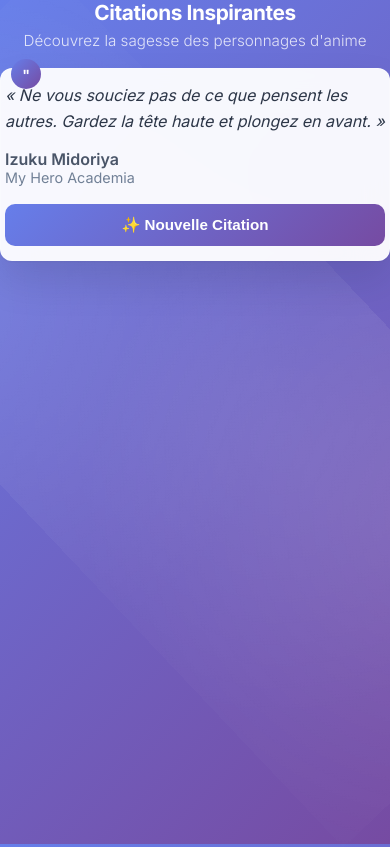
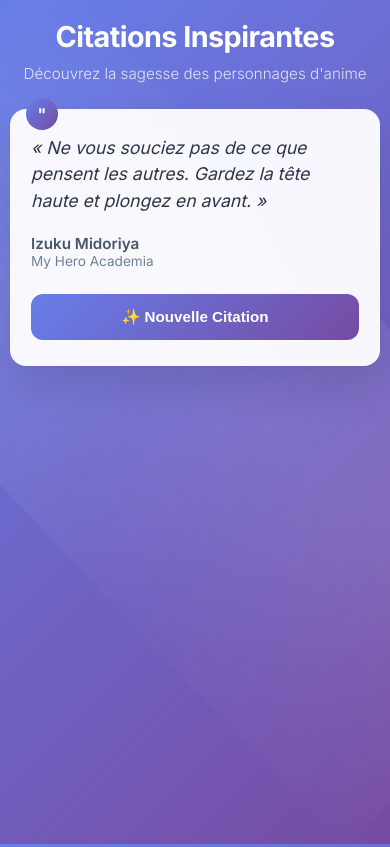
Before and after one commit to HanouneCamara/manga-quotes, a Flask app: page / in a window 390 px wide; the page is wider, and only the part inside the window is pictured. Run offline with Flask 3, Linux system fonts and the light colour scheme; data comes from the database, SQL or seed files in the repository.

Commit message:
ameliorer css

```diff
--- a/static/style.css
+++ b/static/style.css
@@ -185,76 +185,151 @@ body::before {
   }
 }
 
-/* Responsive */
+/* Responsive pour tablettes */
 @media (max-width: 768px) {
+  body {
+    padding: 15px;
+  }
+
   .title {
     font-size: 2rem;
   }
 
+  .subtitle {
+    font-size: 1rem;
+  }
+
   .quote-card {
     padding: 30px 25px;
-    margin: 0 10px;
+    border-radius: 20px;
+  }
+
+  .quote-text {
+    font-size: 1.2rem;
+  }
+}
+
+/* Responsive optimisé pour mobiles */
+@media (max-width: 480px) {
+  body {
+    min-height: 100vh;
+    min-height: 100dvh; /* Support des nouveaux navigateurs */
+    padding: 10px;
+    align-items: flex-start;
+    padding-top: 20px;
+  }
+
+  .container {
+    max-width: 100%;
+    width: 100%;
+  }
+
+  .header {
+    margin-bottom: 25px;
+    padding: 0 5px;
+  }
+
+  .title {
+    font-size: 1.8rem;
+    margin-bottom: 8px;
+    line-height: 1.2;
+  }
+
+  .subtitle {
+    font-size: 0.95rem;
+    line-height: 1.4;
+  }
+
+  .quote-card {
+    padding: 25px 20px;
+    border-radius: 16px;
+    margin: 0;
+    width: 100%;
+  }
+
+  .quote-icon {
+    left: 15px;
+    top: -12px;
+    width: 32px;
+    height: 32px;
+    font-size: 16px;
   }
 
   .quote-text {
     font-size: 1.1rem;
+    line-height: 1.5;
+    margin-bottom: 20px;
+    word-wrap: break-word;
+    overflow-wrap: break-word;
+  }
+
+  .quote-footer {
+    flex-direction: column;
+    align-items: flex-start;
+    gap: 5px;
+    margin-bottom: 25px;
+  }
+
+  .quote-author {
+    font-size: 0.95rem;
+  }
+
+  .quote-source {
+    font-size: 0.85rem;
+  }
+
+  .new-quote-btn {
+    padding: 14px 20px;
+    font-size: 0.95rem;
+    border-radius: 12px;
+    /* Désactiver les effets hover sur mobile */
+  }
+
+  .new-quote-btn:hover {
+    transform: none;
+    box-shadow: none;
+  }
+
+  .quote-card:hover {
+    transform: none;
+    box-shadow: 0 20px 40px rgba(0, 0, 0, 0.1),
+                0 1px 3px rgba(0, 0, 0, 0.05);
   }
 }
 
-/* Responsive amélioré pour mobile */
-@media (max-width: 480px) {
+/* Responsive pour très petits écrans */
+@media (max-width: 360px) {
   body {
-    padding: 0;
-    min-height: 100dvh;
-    height: 100vh;
-    display: block;
-    overflow-x: hidden;
+    padding: 8px;
   }
-  .container {
-    max-width: 100%;
-    width: 100%;
-    padding: 0;
-    margin: 0;
-    box-sizing: border-box;
+
+  .title {
+    font-size: 1.6rem;
   }
+
+  .subtitle {
+    font-size: 0.9rem;
+  }
+
   .quote-card {
-    padding: 14px 4px;
-    margin: 0;
-    border-radius: 12px;
-    box-sizing: border-box;
-    width: 100%;
-    overflow-wrap: break-word;
+    padding: 20px 15px;
   }
-  .header {
-    margin-bottom: 18px;
-    padding: 0 4px;
-  }
-  .title {
-    font-size: 1.3rem;
-    margin-bottom: 6px;
-  }
-  .subtitle {
-    font-size: 0.95rem;
-  }
-  .quote-icon {
-    left: 10px;
-    top: -10px;
-    width: 30px;
-    height: 30px;
-    font-size: 14px;
-  }
+
   .quote-text {
     font-size: 1rem;
-    margin-bottom: 15px;
+    line-height: 1.4;
   }
-  .quote-footer {
-    flex-direction: column;
-    align-items: flex-start;
-    margin-bottom: 18px;
+
+  .quote-author {
+    font-size: 0.9rem;
   }
+
+  .quote-source {
+    font-size: 0.8rem;
+  }
+
   .new-quote-btn {
-    padding: 12px 10px;
-    font-size: 0.95rem;
-    border-radius: 10px;
+    padding: 12px 16px;
+    font-size: 0.9rem;
   }
 }
```
